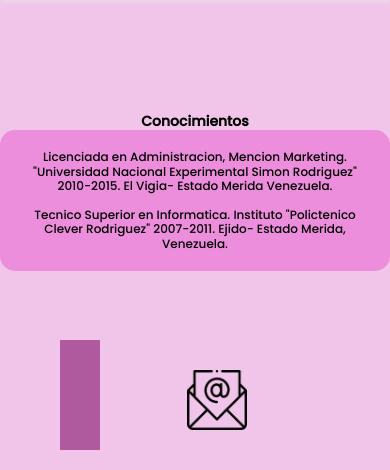
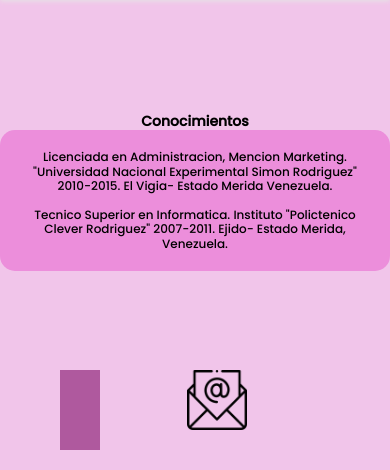
Before and after one commit to yulianacarrero/proyecto-2-cod-latam, a plain HTML site: page index.html in a window 390 px wide. In both pictures the pointer is over the link 80 px from the left and 1911 px from the top of the page. Shown: the part 1482-1952 px from the top of the page. Drawn offline with nearby package versions, Linux system fonts and the light colour scheme.

Commit message:
cambiostotal

```diff
--- a/stylos.css
+++ b/stylos.css
@@ -583,6 +583,13 @@ section.otra-infor{
         font-size: 12px;
         margin-top: 2 px;
     }
+    .adicional a:hover {
+
+        height: 40px;
+
+    }
+
+
     .bordes-redondeados{
 
         max-width: 10pc;
```
